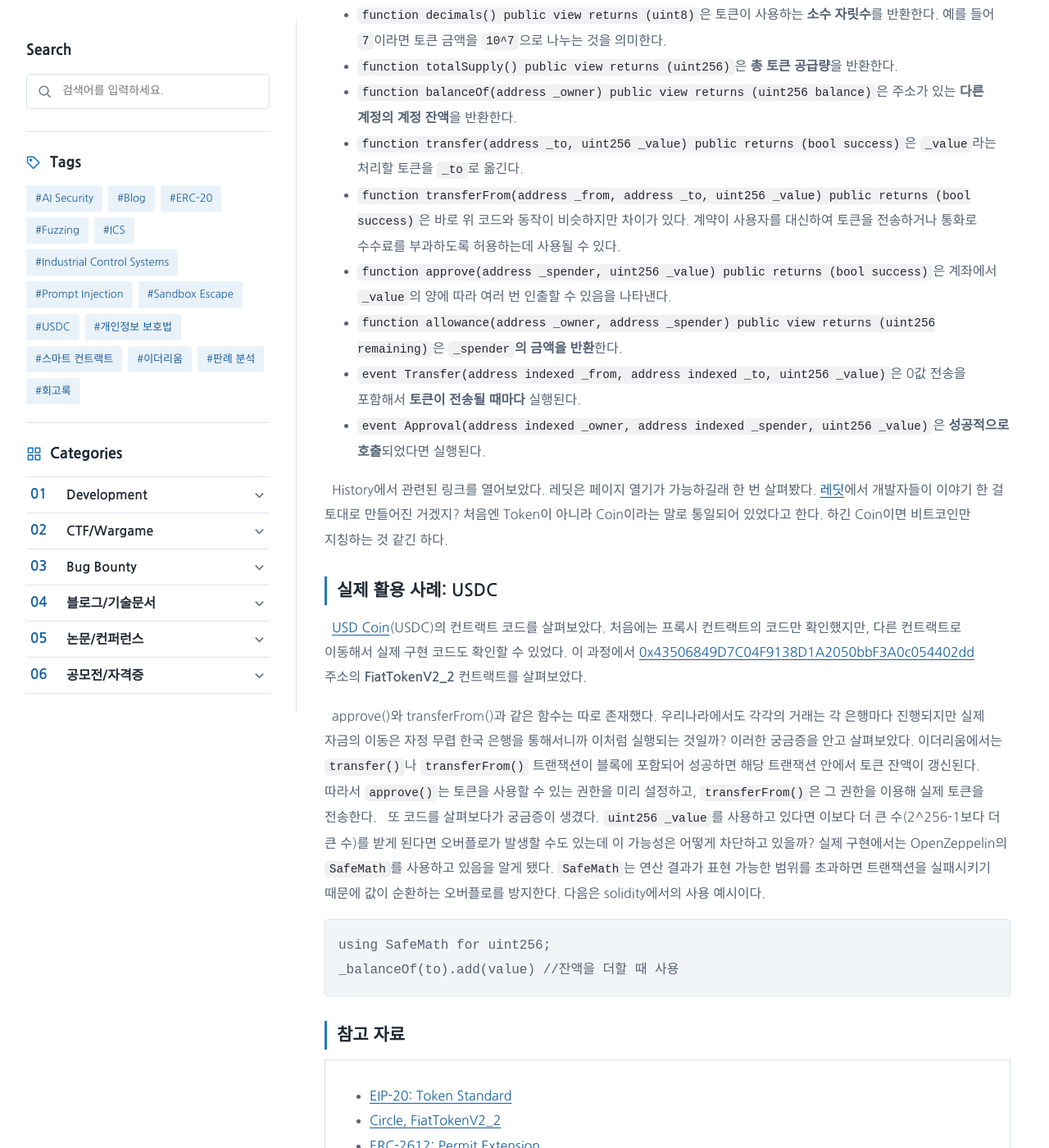
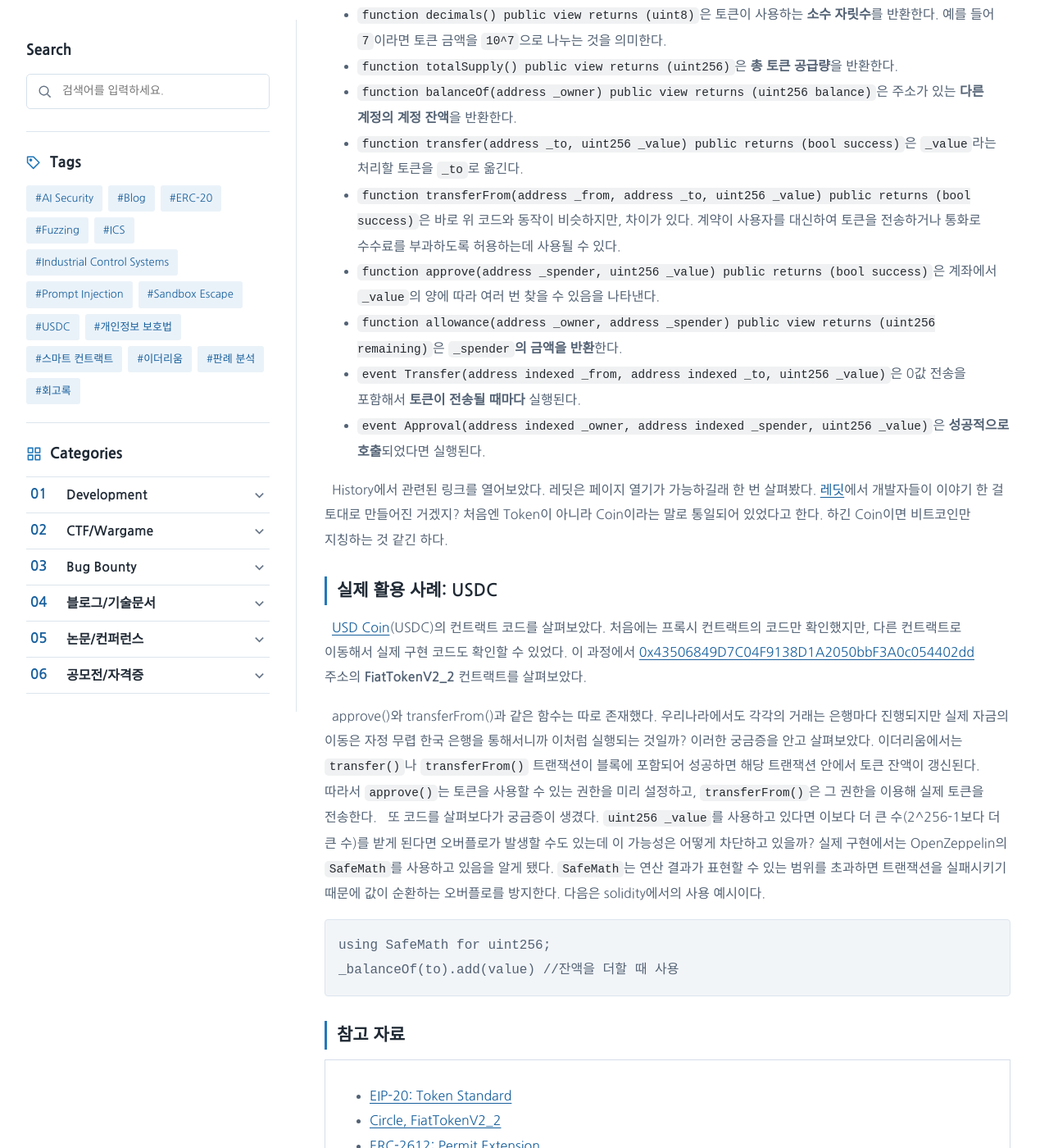
Before and after one commit to BEAN-CMD418/bean-cmd418.github.io, a Jekyll site: the page built from _posts/2026-11-28-ethereum-erc20-usdc.md, in a window 1280 px wide and 1400 px high, scrolled down 575 px. Shown: the whole window at 82% size. Built offline with Jekyll 4.4.1, drawn with Linux system fonts in a browser that asks for light colours; some web fonts are replaced; some of the changed text lies outside the part shown.

Commit message:
Update 2026-11-28-ethereum-erc20-usdc.md

````diff
--- a/_posts/2026-11-28-ethereum-erc20-usdc.md
+++ b/_posts/2026-11-28-ethereum-erc20-usdc.md
@@ -9,7 +9,7 @@ tags: [이더리움, ERC-20, USDC, 스마트 컨트랙트]
 
 ## 목적과 핵심 내용
 
-&nbsp;&nbsp;현재 이더리움에 사용되고 있는 거래 표준 규약 중 하나이다. 토큰 표준이라고 불리는 ERC-20이 이더리움의 모든 토큰을 지갑부터 분산형 거래소까지 다른 애플리케이션에서 재사용할 수 있도록 만들었다. 토큰을 전송하는 기본 기능을 제공할 뿐만 아니라 토큰을 승인하여 제3자가 사용할 수 있도록 허용한다. 다음은 ERC-20의 구동 코드이고 이를 살짝 소개해보겠다.
+&nbsp;&nbsp;현재 이더리움에 사용되고 있는 거래 표준 규약 중 하나이다. 토큰 표준이라고 불리는 ERC-20이 이더리움의 모든 토큰을 지갑부터 분산형 거래소까지 다른 애플리케이션에서 재사용할 수 있도록 만들었다. 토큰을 전송하는 기본 기능을 제공할 뿐만 아니라 토큰을 승인하여 제3자가 사용할 수 있도록 허용한다. 다음은 ERC-20의 구동 코드이고 이를 살짝 소개해 보겠다.
 
 * `function name() public view returns (string)`으로 **토큰 이름**을 반환한다.
 * `function symbol() public view returns (string)`은 **토큰의 기호**를 반환한다.
@@ -17,8 +17,8 @@ tags: [이더리움, ERC-20, USDC, 스마트 컨트랙트]
 * `function totalSupply() public view returns (uint256)`은 **총 토큰 공급량**을 반환한다.
 * `function balanceOf(address _owner) public view returns (uint256 balance)`은 주소가 있는 **다른 계정의 계정 잔액**을 반환한다.
 * `function transfer(address _to, uint256 _value) public returns (bool success)`은 `_value`라는 처리할 토큰을 `_to`로 옮긴다.
-* `function transferFrom(address _from, address _to, uint256 _value) public returns (bool success)`은 바로 위 코드와 동작이 비슷하지만 차이가 있다. 계약이 사용자를 대신하여 토큰을 전송하거나 통화로 수수료를 부과하도록 허용하는데 사용될 수 있다.
-* `function approve(address _spender, uint256 _value) public returns (bool success)`은 계좌에서 `_value`의 양에 따라 여러 번 인출할 수 있음을 나타낸다.
+* `function transferFrom(address _from, address _to, uint256 _value) public returns (bool success)`은 바로 위 코드와 동작이 비슷하지만, 차이가 있다. 계약이 사용자를 대신하여 토큰을 전송하거나 통화로 수수료를 부과하도록 허용하는데 사용될 수 있다.
+* `function approve(address _spender, uint256 _value) public returns (bool success)`은 계좌에서 `_value`의 양에 따라 여러 번 찾을 수 있음을 나타낸다.
 * `function allowance(address _owner, address _spender) public view returns (uint256 remaining)`은 **`_spender`의 금액을 반환**한다.
 * `event Transfer(address indexed _from, address indexed _to, uint256 _value)`은 0값 전송을 포함해서 **토큰이 전송될 때마다** 실행된다.
 * `event Approval(address indexed _owner, address indexed _spender, uint256 _value)`은 **성공적으로 호출**되었다면 실행된다.
@@ -30,8 +30,8 @@ tags: [이더리움, ERC-20, USDC, 스마트 컨트랙트]
 &nbsp;&nbsp;[USD Coin](https://etherscan.io/token/0xA0b86991c6218b36c1d19D4a2e9Eb0cE3606eB48#analytics)(USDC)의 컨트랙트 코드를 살펴보았다. 처음에는 프록시 컨트랙트의 코드만 확인했지만, 다른 컨트랙트로 이동해서 실제 구현 코드도 확인할 수 있었다. 이 과정에서
 [0x43506849D7C04F9138D1A2050bbF3A0c054402dd](https://etherscan.io/address/0x43506849D7C04F9138D1A2050bbF3A0c054402dd#code) 주소의 **FiatTokenV2_2** 컨트랙트를 살펴보았다.
 
-&nbsp;&nbsp;approve()와 transferFrom()과 같은 함수는 따로 존재했다. 우리나라에서도 각각의 거래는 각 은행마다 진행되지만 실제 자금의 이동은 자정 무렵 한국 은행을 통해서니까 이처럼 실행되는 것일까? 이러한 궁금증을 안고 살펴보았다. 이더리움에서는 `transfer()`나 `transferFrom()` 트랜잭션이 블록에 포함되어 성공하면 해당 트랜잭션 안에서 토큰 잔액이 갱신된다. 따라서 `approve()`는 토큰을 사용할 수 있는 권한을 미리 설정하고, `transferFrom()`은 그 권한을 이용해 실제 토큰을 전송한다.
-&nbsp;&nbsp;또 코드를 살펴보다가 궁금증이 생겼다. `uint256 _value`를 사용하고 있다면 이보다 더 큰 수(2^256-1보다 더 큰 수)를 받게 된다면 오버플로가 발생할 수도 있는데 이 가능성은 어떻게 차단하고 있을까? 실제 구현에서는 OpenZeppelin의 `SafeMath`를 사용하고 있음을 알게 됐다. `SafeMath`는 연산 결과가 표현 가능한 범위를 초과하면 트랜잭션을 실패시키기 때문에 값이 순환하는 오버플로를 방지한다. 다음은 solidity에서의 사용 예시이다.
+&nbsp;&nbsp;approve()와 transferFrom()과 같은 함수는 따로 존재했다. 우리나라에서도 각각의 거래는 은행마다 진행되지만 실제 자금의 이동은 자정 무렵 한국 은행을 통해서니까 이처럼 실행되는 것일까? 이러한 궁금증을 안고 살펴보았다. 이더리움에서는 `transfer()`나 `transferFrom()` 트랜잭션이 블록에 포함되어 성공하면 해당 트랜잭션 안에서 토큰 잔액이 갱신된다. 따라서 `approve()`는 토큰을 사용할 수 있는 권한을 미리 설정하고, `transferFrom()`은 그 권한을 이용해 실제 토큰을 전송한다.
+&nbsp;&nbsp;또 코드를 살펴보다가 궁금증이 생겼다. `uint256 _value`를 사용하고 있다면 이보다 더 큰 수(2^256-1보다 더 큰 수)를 받게 된다면 오버플로가 발생할 수도 있는데 이 가능성은 어떻게 차단하고 있을까? 실제 구현에서는 OpenZeppelin의 `SafeMath`를 사용하고 있음을 알게 됐다. `SafeMath`는 연산 결과가 표현할 수 있는 범위를 초과하면 트랜잭션을 실패시키기 때문에 값이 순환하는 오버플로를 방지한다. 다음은 solidity에서의 사용 예시이다.
 
 ```solidity
 using SafeMath for uint256;
````
